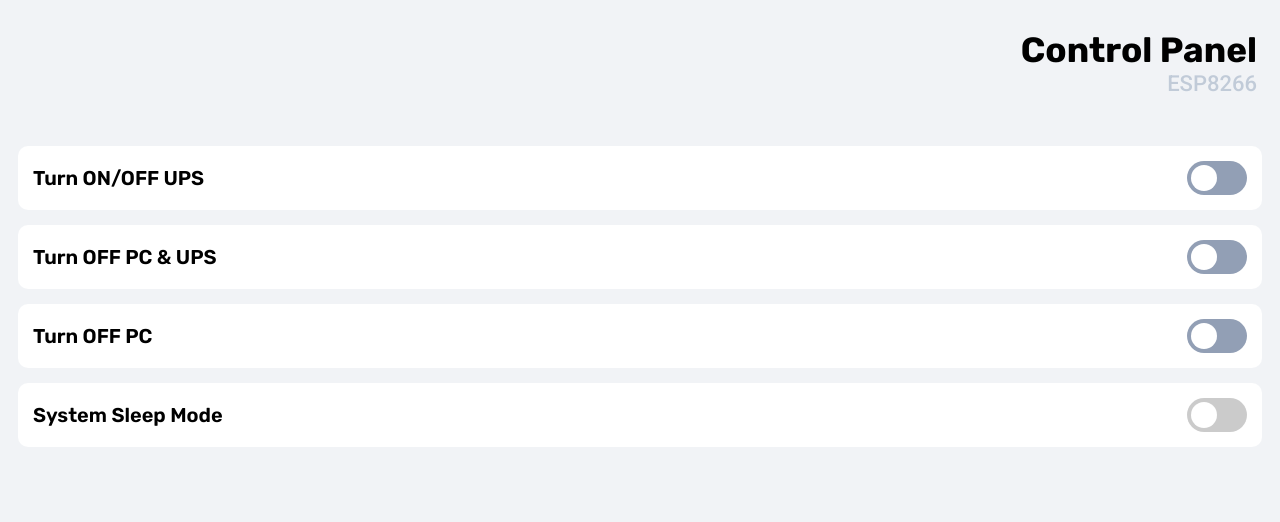
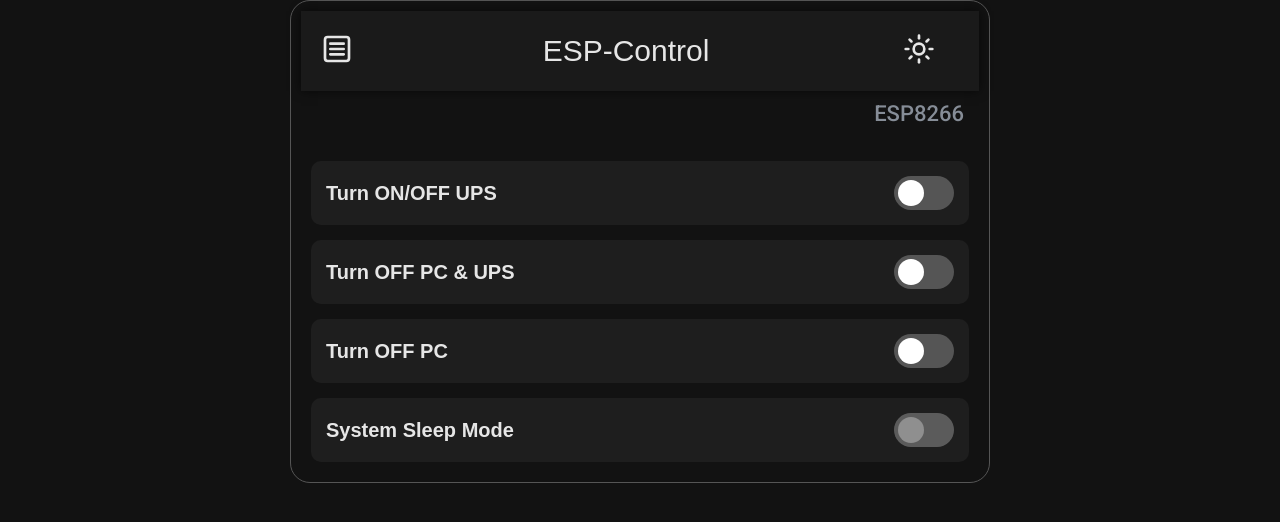
Before and after one commit to DNAMcKnight/Smart-UPS-System, a plain HTML site: page platformio/data/index.html in a window 1280 px wide. Drawn offline with Linux system fonts and the light colour scheme; no server answers.

Commit message:
added new icons, new dark mode toggle and a menu icon

```diff
--- a/platformio/data/index.html
+++ b/platformio/data/index.html
@@ -11,39 +11,62 @@
 <link href="https://fonts.googleapis.com/css2?family=Roboto:ital,wght@0,100..900;1,100..900&family=Rubik:ital,wght@0,300..900;1,300..900&display=swap" rel="stylesheet">
 
 <body>
-    <h2 class="header">Control Panel</h2>
-    <p class="header3">ESP8266</p>
+    <nav class="navbar">
+        <div class="left-section">
+            <div class="menu-icon">
+            </div>
+        </div>
+        <div class="middle-section">
+
+            <div class="logo">
+                ESP-Control
+            </div>
+        </div>
+        <div class="right-section">
+            <div class="create-section">
+                <label class="switch">
+                    <input type="checkbox" id="darkToggle">
+                    <div class="dark-icon"></div>
+                </label>
+
+
+            </div>
+        </div>
+    </nav>
+
+    <p class="platform">ESP8266</p>
+
     <div class="container">
         <div class="control-row">
-            <span class="ups-text">Turn ON/OFF UPS
-            </span>
+            <div class="ups-text">Turn ON/OFF UPS
+            </div>
             <label class="switch">
                 <input id="toggle_ups" type="checkbox">
-                <span class="slider round"></span>
+                <div class="slider round"></div>
             </label>
         </div>
         <div class="control-row">
-            <span class="ups-text">Turn OFF PC & UPS
-            </span>
+            <div class="ups-text">Turn OFF PC & UPS
+            </div>
             <label class="switch">
                 <input id="complete_shutdown" type="checkbox">
-                <span class="slider round"></span>
+                <div class="slider round"></div>
             </label>
         </div>
         <div class="control-row">
-            <span class="ups-text">Turn OFF PC
-            </span>
+            <div class="ups-text">Turn OFF PC
+            </div>
             <label class="switch">
                 <input id="pc_shutdown" type="checkbox">
-                <span class="slider round"></span>
+                <div class="slider round"></div>
             </label>
         </div>
         <div class="control-row">
-            <span class="ups-text">System Sleep Mode
-            </span>
+            <div class="ups-text">System Sleep Mode
+            </div>
             <label class="switch">
                 <input id="toggleBtn3" type="checkbox">
-                <span class="slider round"></span>
+                <div class="slider round"></div>
             </label>
         </div>
     </div>
--- a/platformio/data/scripts.js
+++ b/platformio/data/scripts.js
@@ -2,6 +2,7 @@
 const toggle_ups = document.getElementById('toggle_ups');
 const pc_shutdown = document.getElementById('pc_shutdown');
 const toggleBtn3 = document.getElementById('toggleBtn3');
+const toggle = document.querySelector("#darkToggle");
 
 document.addEventListener('DOMContentLoaded', async () => {
     const response = await fetch('/settings')
@@ -61,6 +62,11 @@
     }
 });
 
+toggle.addEventListener("change", () => {
+    document.body.classList.toggle("dark", toggle.checked);
+});
+
+
 
 
 toggleBtn3.disabled = true; // Currently we have no use for this button
--- a/platformio/data/styles.css
+++ b/platformio/data/styles.css
@@ -1,30 +1,68 @@
+* {
+  margin: 0;
+  padding: 0;
+  box-sizing: border-box;
+  font-family: sans-serif;
+}
+
+
+@media (min-width: 700px) {
+  body {
+    border: 1px solid var(--switch);
+  border-radius: 20px;
+  padding: 10px;
+  }
+}
 body {
   font-family: Rubik, sans-serif;
-  background-color: #f1f3f6;
+  background-color: var(--bg);
+  color: var(--text);
+  max-width: 700px;
+  margin: 0 auto;
+
+}
+body.dark {
+  --bg: #f1f3f6;
+  --card: #ffffff;
+  --text: #000000;
+  --nav: #f8f8f8;
+  --shadow: rgba(0,0,0,0.2);
+  --switch: #929fb5;
+  --checked-color: #000000;
+  --platform-color: #C1cbd8;
+}
+:root {
+  --bg: #121212;
+  --card: #1e1e1e;
+  --text: #e6e6e6;
+  --nav: #1a1a1a;
+  --shadow: rgba(0,0,0,0.6);
+  --switch: #555;
+  --checked-color: #008cff;
+  --platform-color: #868d97;
 }
 
 .container {
+  padding: 10px;
+  width: 100%;
 
-  margin-top: 50px;
-  padding-left: 10px;  /* 50px from the left edge */
-  padding-right: 40px; /* 50px from the right edge */
 }
-
+.logo {
+  font-size: 30px;
+}
 .header {
-  text-align: right;
   font-size: 35px;
-  margin-bottom: 0px;
-  padding-right: 15px;
+  text-decoration: underline;
   }
 
-.header3 {
+.platform {
   text-align: right;
   font-family: Roboto, sans-serif;
   font-weight: 500;
   font-size: 22px;
   margin-top: 0px;
-  padding-right: 15px;
-  color: #C1cbd8;
+  padding: 10px 15px;
+  color: var(--platform-color);
 }
 
 .switch input:disabled + .slider {
@@ -53,9 +91,10 @@
   left: 0;
   right: 0;
   bottom: 0;
-  background-color: #929fb5;
+  background-color: var(--switch);
   -webkit-transition: .4s;
   transition: .4s;
+
 }
 
 .slider:before {
@@ -71,7 +110,7 @@
 }
 
 input:checked + .slider {
-  background-color: #000000;
+  background-color: var(--checked-color);
 }
 
 input:focus + .slider {
@@ -103,7 +142,64 @@
   width: 100%; /* Full width of the container */
   margin-top: 15px; /* Optional, just to add some vertical space */
   gap: 5vw;  /* This sets the spacing to be based on the viewport width */
-  background-color: #ffffff;
+  background-color: var(--card);
   padding: 15px; /* Optional, just to add some padding */
   border-radius: 10px;
+  z-index: 1;
 }
+
+.navbar {
+  display: flex;
+  justify-content: space-between;
+  align-items: center;
+  padding: 0 20px;
+  height: 5rem;
+  background-color: var(--nav);
+  box-shadow: 0 0 10px var(--shadow);
+  gap: 20px;
+  position: sticky;
+  top: 0px;
+  width: 100%;
+  z-index: 10;
+}
+
+
+.menu-icon {
+  font-size: 32px;
+  font-weight: bold;
+  cursor: pointer;
+  padding: 10px;
+  border-radius: 5px;
+  color: var(--text);
+  background-color: var(--text);
+  display: inline-block;
+  width: 32px;
+  height: 32px;
+
+  -webkit-mask: url('/icons/square-menu.svg') no-repeat center;
+  mask: url('/icons/square-menu.svg') no-repeat center;
+
+  /* 3. Ensure it scales correctly */
+  -webkit-mask-size: contain;
+  mask-size: contain;
+}
+
+.dark-icon {
+    font-size: 50px;
+    display: inline-flex;          /* Allows for centering */
+    justify-content: center;      /* Centers the content horizontally */
+    align-items: center;          /* Centers the content vertically */
+    border-radius: 50%;           /* Makes it a circle */
+    padding: 5px;                 /* Padding around the letter */
+    cursor: pointer;
+    width: 32px;
+    height: 32px;
+    color: var(--text);
+    background-color: var(--text);
+    -webkit-mask: url('/icons/sun.svg') no-repeat center;
+    mask: url('/icons/sun.svg') no-repeat center;
+
+    /* 3. Ensure it scales correctly */
+    -webkit-mask-size: contain;
+    mask-size: contain;
+}
```
Also changed, not shown: platformio/data/icons/square-menu.svg (added), platformio/data/icons/sun.svg (added).
